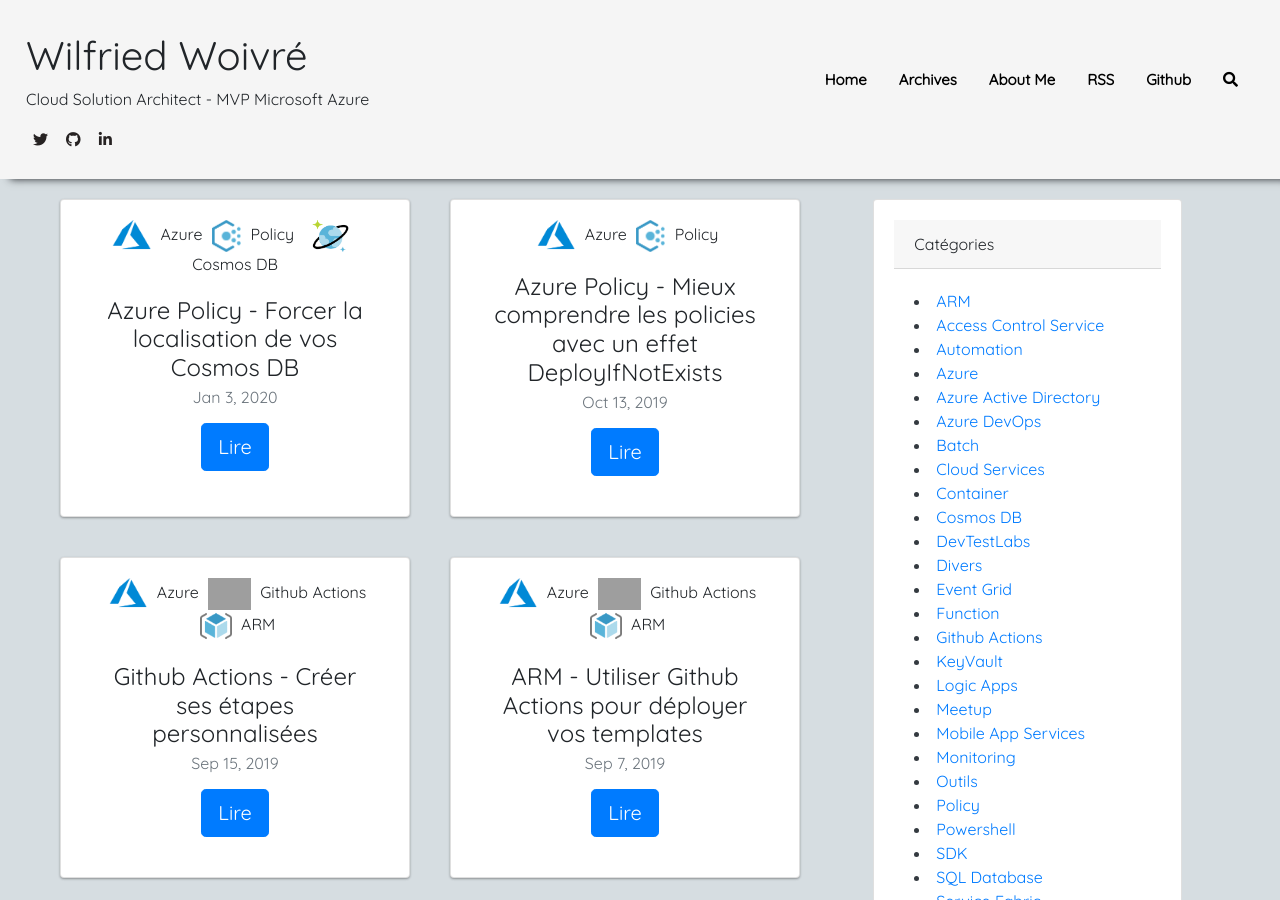
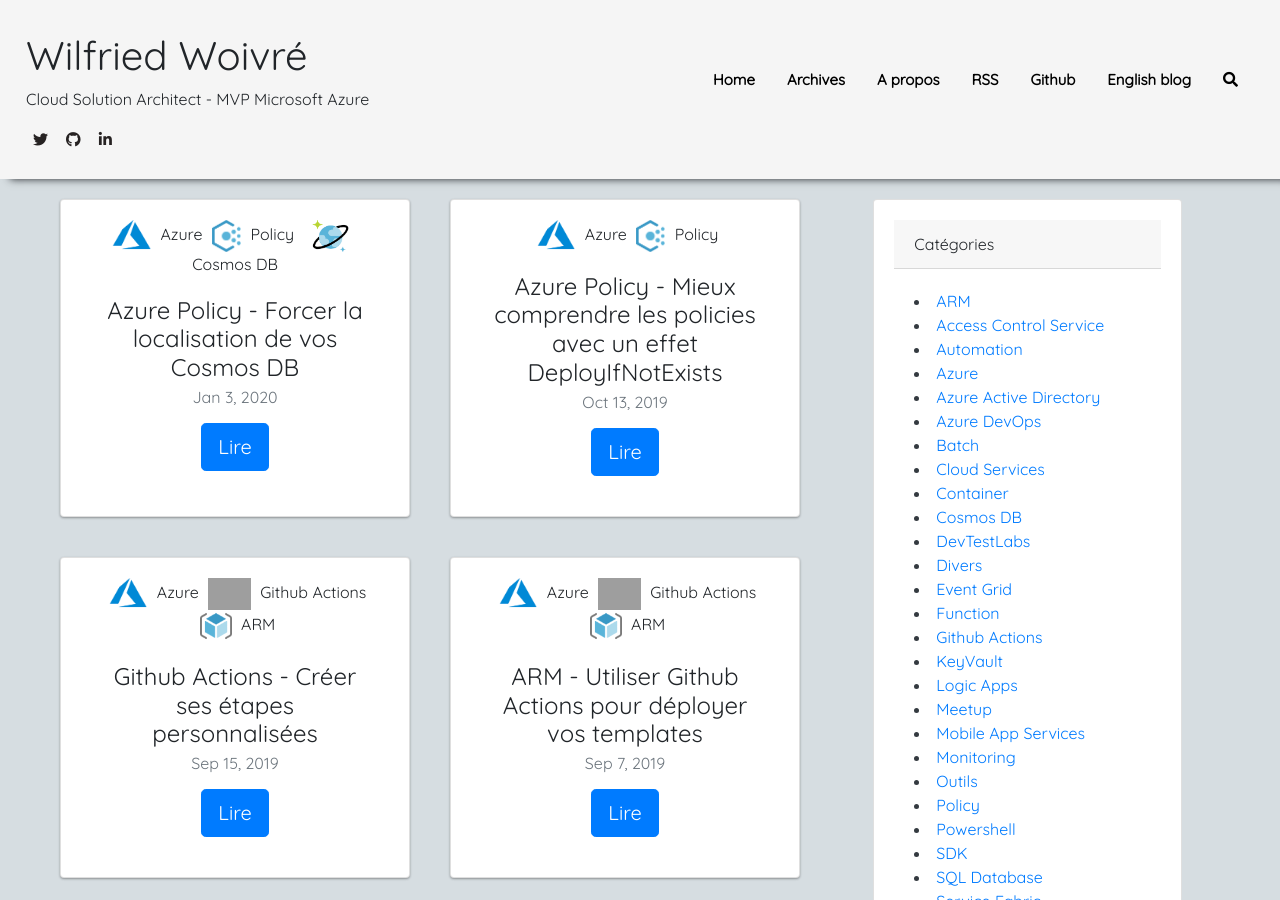
Before and after one commit to wilfriedwoivre/wilfriedwoivre.github.io, a Jekyll site: the page built from index.html, in a window 1280 px wide and 900 px high. Built offline with Jekyll 4.4.1, drawn with Linux system fonts in a browser that asks for light colours; nearby versions of some CDN libraries; the list of posts is cut into pages by our own code.

Commit message:
Update link

```diff
--- a/_config.yml
+++ b/_config.yml
@@ -28,7 +28,7 @@ urls:
     - text: Archives
       url : /archive.html
       target: _self
-    - text: About Me
+    - text: A propos
       url: /about.html
       target: _self
     - text: RSS
@@ -37,6 +37,8 @@ urls:
     - text: Github
       url: https://github.com/wilfriedwoivre
       target: _blank
+    - text: English blog
+      url: https://woivre.com
 
 permalink: '/:year/:month/:title'
 
```
